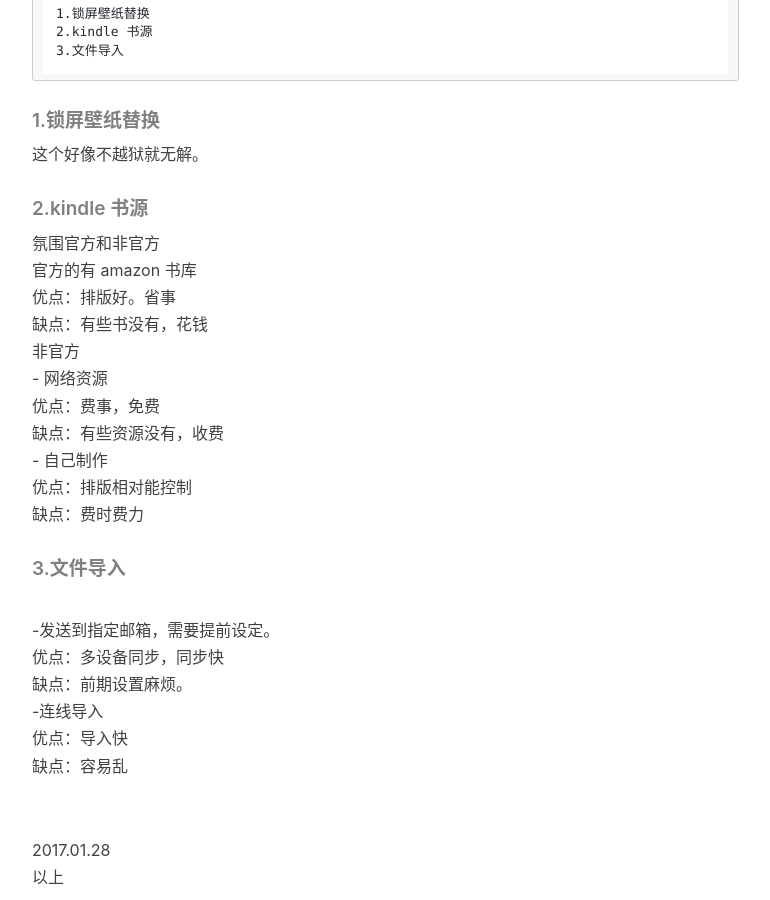
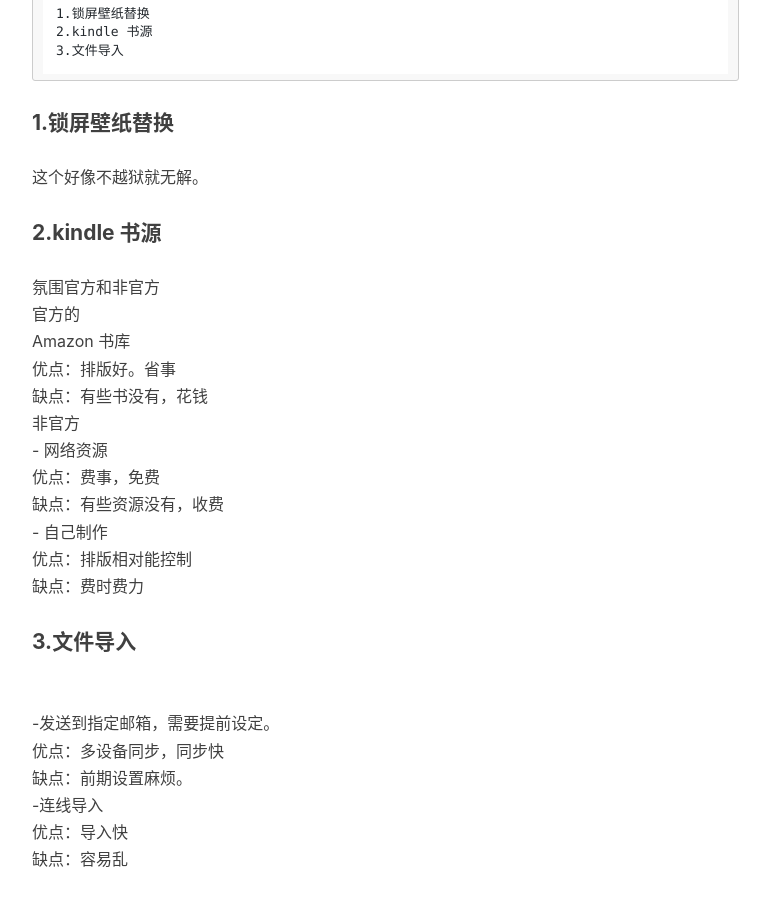
Before and after one commit to joc2422/jttt.github.io, a Jekyll site: the page built from _posts/2017-01-28-07.markdown, in a window 1280 px wide and 900 px high, scrolled down 702 px. Shown: the whole window, without its empty margins (233-1003 px from the left). Built offline with Jekyll 4.4.1, drawn with Linux system fonts in a browser that asks for light colours; nearby versions of some CDN libraries; comment, search, counter and statistics services are not loaded.

Commit message:
Update 2017-01-28-07.markdown

````diff
--- a/_posts/2017-01-28-07.markdown
+++ b/_posts/2017-01-28-07.markdown
@@ -21,14 +21,15 @@ tags:
 3.文件导入
 ```
 
-##### 1.锁屏壁纸替换
+#### 1.锁屏壁纸替换
 
 这个好像不越狱就无解。
 
-##### 2.kindle 书源
+#### 2.kindle 书源
 
 氛围官方和非官方
-<br>官方的有 amazon 书库
+<br>官方的
+<br>Amazon 书库
 <br>优点：排版好。省事
 <br>缺点：有些书没有，花钱
 <br>非官方
@@ -39,7 +40,7 @@ tags:
 <br>优点：排版相对能控制
 <br>缺点：费时费力
 
-##### 3.文件导入
+#### 3.文件导入
 
 <br>-发送到指定邮箱，需要提前设定。
 <br>优点：多设备同步，同步快
````
